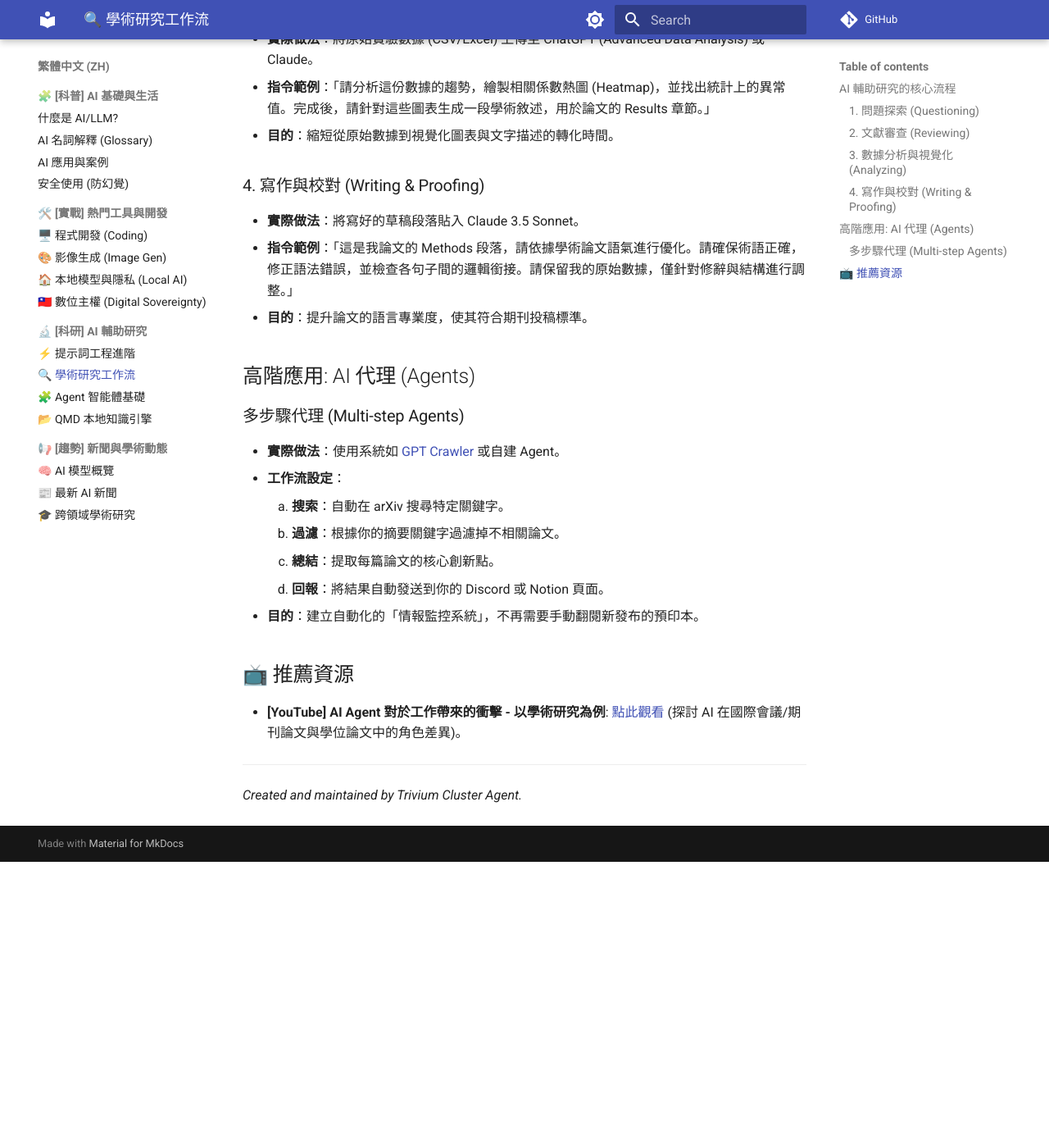
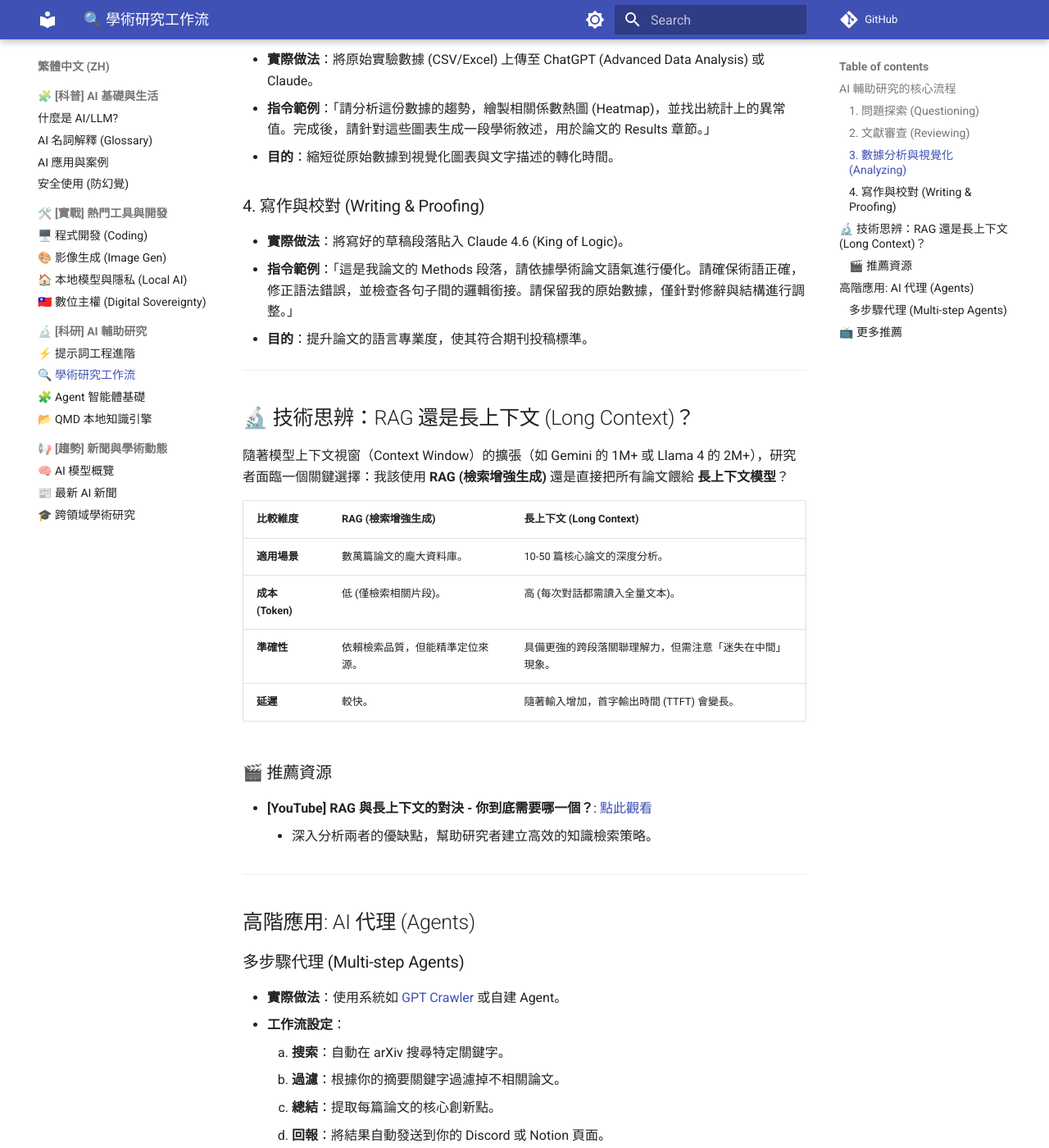
Before and after one commit to ultima6-tw/ai-map, an MkDocs documentation site: the page built from docs/zh/research-workflow.md, in a window 1280 px wide and 1400 px high, scrolled down 681 px. Shown: the whole window at 82% size. Built offline with MkDocs 1.6.1 and Material for MkDocs 9.7.7, drawn with Linux system fonts in a browser that asks for light colours; comment, search, counter and statistics services are not loaded; before the commit the page ends 1732 px from its top, so only the background shows below that; some of the changed text lies outside the part shown.

Commit message:
feat: add RAG vs Long Context debate to research-workflow

```diff
--- a/docs/zh/research-workflow.md
+++ b/docs/zh/research-workflow.md
@@ -1,6 +1,6 @@
 # 🔍 學術研究工作流 (AI-Assisted Research)
 
-AI 不僅能摘要文字，更能輔助「發現隱藏關聯」與「驗證研究假設」。
+AI 不僅能摘要文字，更能輔助「發現隱藏關聯」與「驗證研究假設」。在處理大量學術資源時，選擇正確的技術路徑（RAG 或長上下文）至關重要。
 
 ## AI 輔助研究的核心流程
 
@@ -18,9 +18,28 @@
 - **目的**：縮短從原始數據到視覺化圖表與文字描述的轉化時間。
 
 ### 4. 寫作與校對 (Writing & Proofing)
-- **實際做法**：將寫好的草稿段落貼入 Claude 3.5 Sonnet。
+- **實際做法**：將寫好的草稿段落貼入 Claude 4.6 (King of Logic)。
 - **指令範例**：「這是我論文的 Methods 段落，請依據學術論文語氣進行優化。請確保術語正確，修正語法錯誤，並檢查各句子間的邏輯銜接。請保留我的原始數據，僅針對修辭與結構進行調整。」
 - **目的**：提升論文的語言專業度，使其符合期刊投稿標準。
+
+---
+
+## 🔬 技術思辨：RAG 還是長上下文 (Long Context)？
+
+隨著模型上下文視窗（Context Window）的擴張（如 Gemini 的 1M+ 或 Llama 4 的 2M+），研究者面臨一個關鍵選擇：我該使用 **RAG (檢索增強生成)** 還是直接把所有論文餵給 **長上下文模型**？
+
+| 比較維度 | RAG (檢索增強生成) | 長上下文 (Long Context) |
+| :--- | :--- | :--- |
+| **適用場景** | 數萬篇論文的龐大資料庫。 | 10-50 篇核心論文的深度分析。 |
+| **成本 (Token)** | 低 (僅檢索相關片段)。 | 高 (每次對話都需讀入全量文本)。 |
+| **準確性** | 依賴檢索品質，但能精準定位來源。 | 具備更強的跨段落關聯理解力，但需注意「迷失在中間」現象。 |
+| **延遲** | 較快。 | 隨著輸入增加，首字輸出時間 (TTFT) 會變長。 |
+
+### 🎬 推薦資源
+- **[YouTube] RAG 與長上下文的對決 - 你到底需要哪一個？**: [點此觀看](https://youtu.be/UabBYexBD4k)
+    - 深入分析兩者的優缺點，幫助研究者建立高效的知識檢索策略。
+
+---
 
 ## 高階應用: AI 代理 (Agents)
 
@@ -31,10 +50,10 @@
     2. **過濾**：根據你的摘要關鍵字過濾掉不相關論文。
     3. **總結**：提取每篇論文的核心創新點。
     4. **回報**：將結果自動發送到你的 Discord 或 Notion 頁面。
-- **目的**：建立自動化的「情報監控系統」，不再需要手動翻閱新發布的預印本。
+- **目的**：建立自動化的「情報監控系統」。
 
-## 📺 推薦資源
-- **[YouTube] AI Agent 對於工作帶來的衝擊 - 以學術研究為例**: [點此觀看](https://www.youtube.com/watch?v=VqB8zMujdjM) (探討 AI 在國際會議/期刊論文與學位論文中的角色差異)。
+## 📺 更多推薦
+- **[YouTube] AI Agent 對於工作帶來的衝擊 - 以學術研究為例**: [點此觀看](https://www.youtube.com/watch?v=VqB8zMujdjM)
 
 ---
 *Created and maintained by Trivium Cluster Agent.*
```
Also changed, not shown: docs/en/research-workflow.md (+24 -5 lines).
